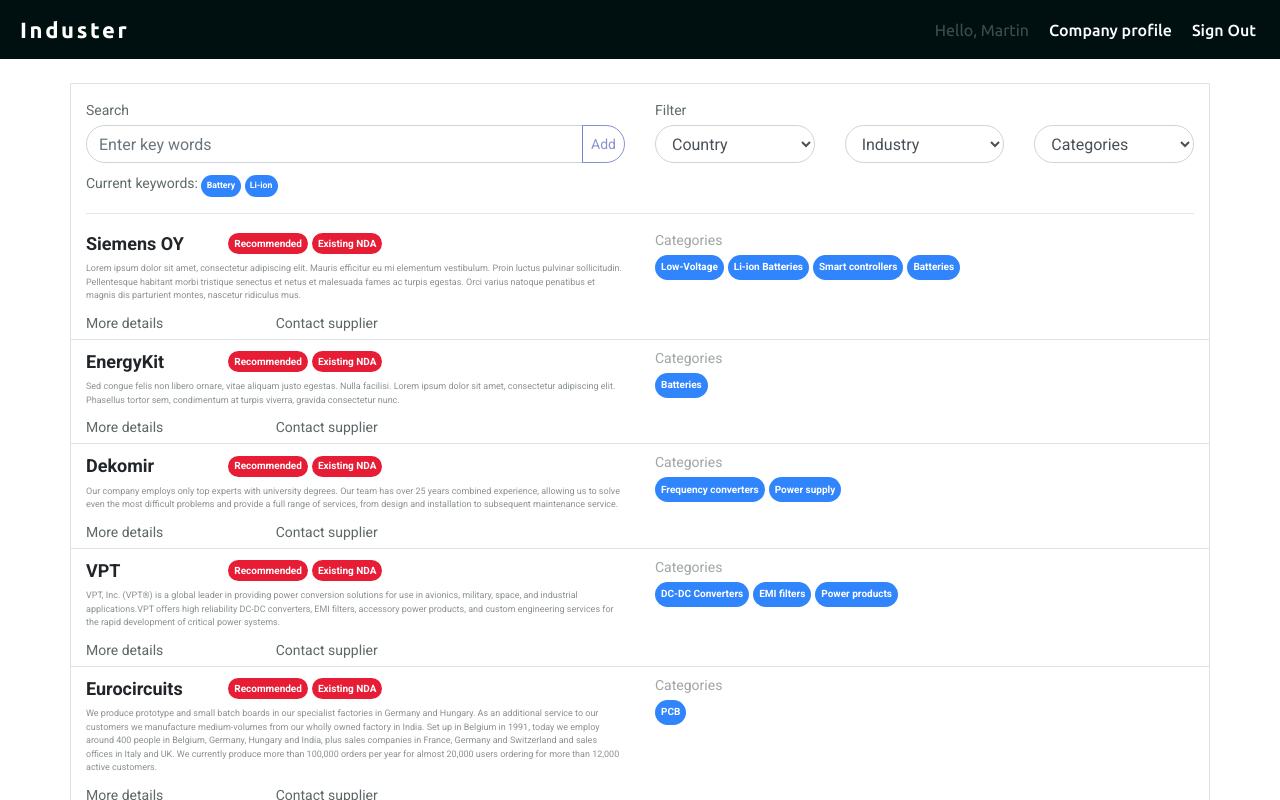
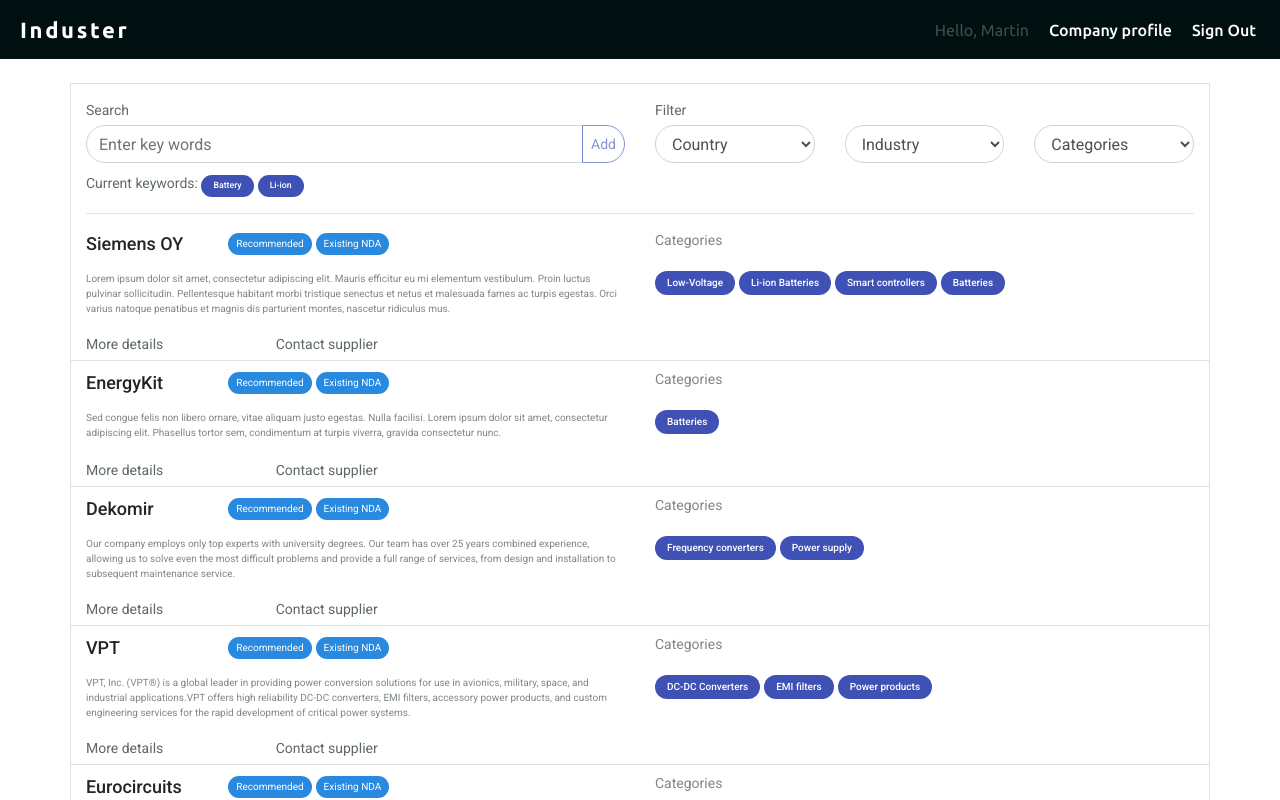
Before and after one commit to martinontcode/Induster, an Angular app: page / in a window 1280 px wide. Shown: the top 800 px of the page. Built offline with nearby package versions, Linux system fonts and the light colour scheme.

Commit message:
Styling changes
* Color schema update.
* White-space improvement.

```diff
--- a/src/app/supplier/supplier.component.css
+++ b/src/app/supplier/supplier.component.css
@@ -40,16 +40,17 @@
     border-color: #3f51b5;
 }
 .search-badge-custom {
-    font-weight: 600;
+    font-weight: 500;
     font-size: 0.625em;
-    background-color: #3185FC;
+    background-color: #3F51B5;
     color: #fff;
     line-height: 2;
+    /* padding-left: 12px; */
+    padding: 2px 12px 2px 12px;
 }
 .search-badge-custom:hover {
-    font-weight: 600;
     font-size: 0.625em;
-    background-color: #296fd1;
+    background-color: #4f64e0;
     color: #fff;
     line-height: 2;
 }
@@ -57,39 +58,40 @@
 
 /* Supplier information */
 .supplier-header-font {
-    font-weight: 600;
+    font-weight: 500;
     font-size: 1.125em;
 }
 .supplier-badge-custom {
-    font-weight: 600;
+    font-weight: 400;
     font-size: 0.625em;
-    background-color: #E71D36;
+    background-color: #2889DF;
     color: #fff;
     line-height: 1.6;
+    padding: 3px 8px 3px 8px;
 }
 .supplier-description-font {
     font-weight: 400;
-    font-size: 0.5625em;
-    color: #00101175;
+    font-size: 0.625em;
+    color: #00101180;
 }
 .supplier-categories-header-font {
     font-weight: 400;
     font-size: 0.875em;
-    color: #00101160;
+    color: #00101180;
 }
 
 /* Supplier categories information */
 .category-badge-custom {
-    font-weight: 600;
+    font-weight: 500;
     font-size: 0.625em;
-    background-color: #3185FC;
+    background-color: #3F51B5;
     color: #fff;
     line-height: 2;
+    padding: 2px 12px 2px 12px;
 }
 .category-badge-custom:hover {
-    font-weight: 600;
     font-size: 0.625em;
-    background-color: #296fd1;
+    background-color: #4f64e0;
     color: #fff;
     line-height: 2;
     transition: 0.3s;
--- a/src/app/supplier/supplier.component.html
+++ b/src/app/supplier/supplier.component.html
@@ -55,7 +55,7 @@
                     <div class="col-12 col-sm-4 col-md-3 supplier-header-font">
                         {{supplier.supplierName}}
                     </div>
-                    <div class="col-12 col-sm-8 mb-3 mb-sm-2">
+                    <div class="col-12 col-sm-8 mb-3">
                         <span class="badge badge-pill supplier-badge-custom mr-1">Recommended</span>
                         <span class="badge badge-pill supplier-badge-custom mr-1">Existing NDA</span>
                     </div>
@@ -64,9 +64,9 @@
                     </div>
                 </div>
             </div>
-            <div class="col-12 col-sm-6 mb-2 mb-sm-1">
+            <div class="col-12 col-sm-6 mb-2 mb-sm-3">
                 <div class="row">
-                    <div class="col-4 supplier-categories-header-font">
+                    <div class="col-4 supplier-categories-header-font mb-3">
                         Categories
                     </div>
                     <div class="col-12 supplier-categories-content-font">
@@ -74,7 +74,7 @@
                     </div>
                 </div>
             </div>
-            <div class="col-12 mb-1">
+            <div class="col-12 mt-2 mb-1">
                 <div class="row">
                     <div class="col-6 col-sm-2"><a href="" class="supplier-custom-link-font">More details</a></div>
                     <div class="col-6 col-sm-4 col-md-3"><a href="" class="supplier-custom-link-font">Contact supplier</a></div>
```
